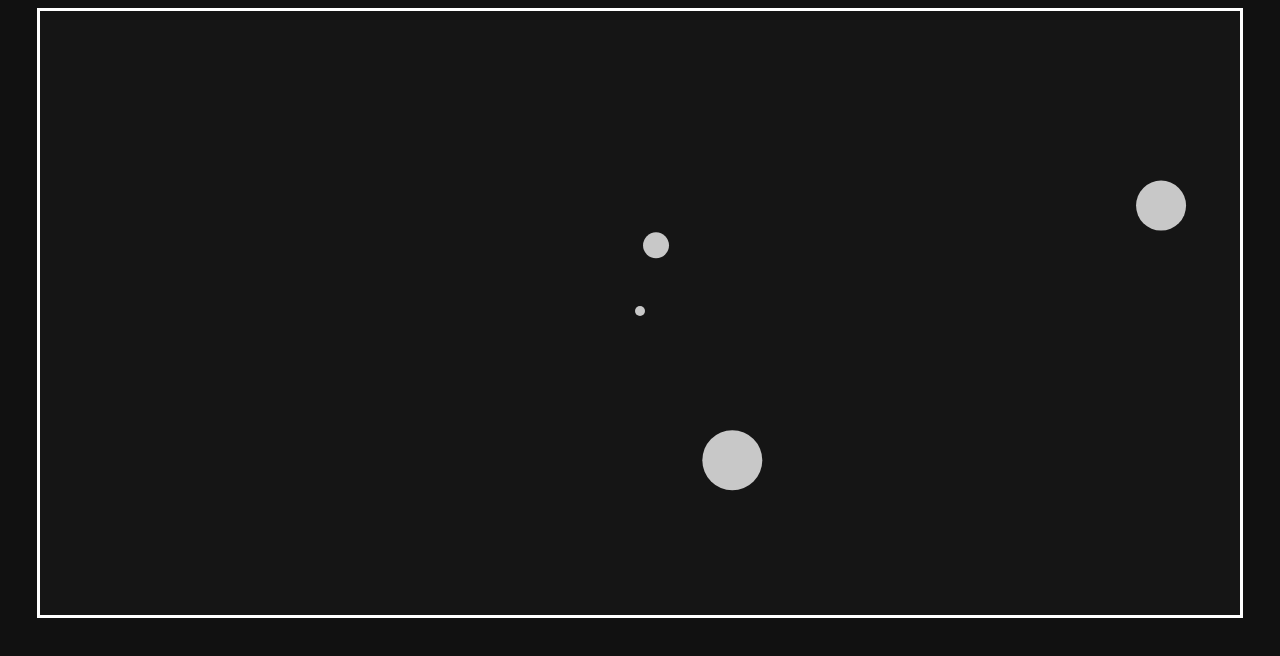
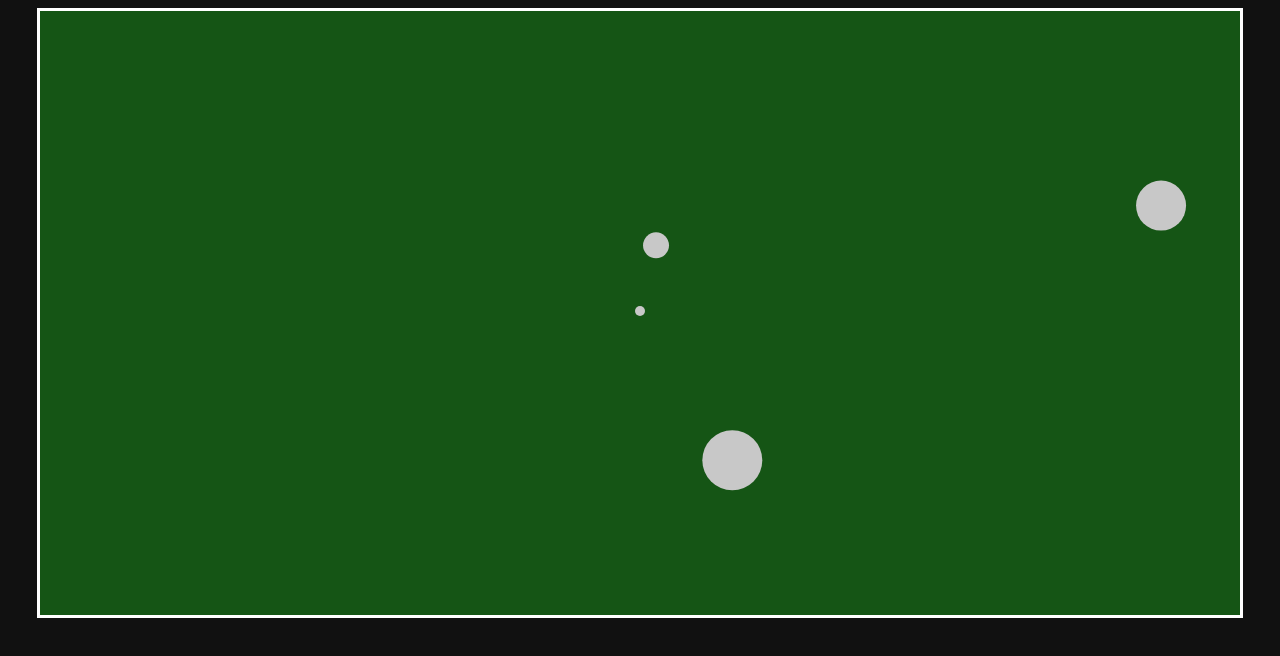
Before and after one commit to CrypticCalamari/Physics_and_Animation, a plain HTML site: page index.html in a window 1280 px wide. Drawn offline with Linux system fonts and the light colour scheme.

Commit message:
changed the background color to be a tad more green

```diff
--- a/index.html
+++ b/index.html
@@ -9,7 +9,7 @@
 				background-color: #111;
 			}
 			.container {
-				background-color: #151515;
+				background-color: #155515;
 				border: 3px solid #fff;
 				display: table;
 				margin: 0 auto;
```
